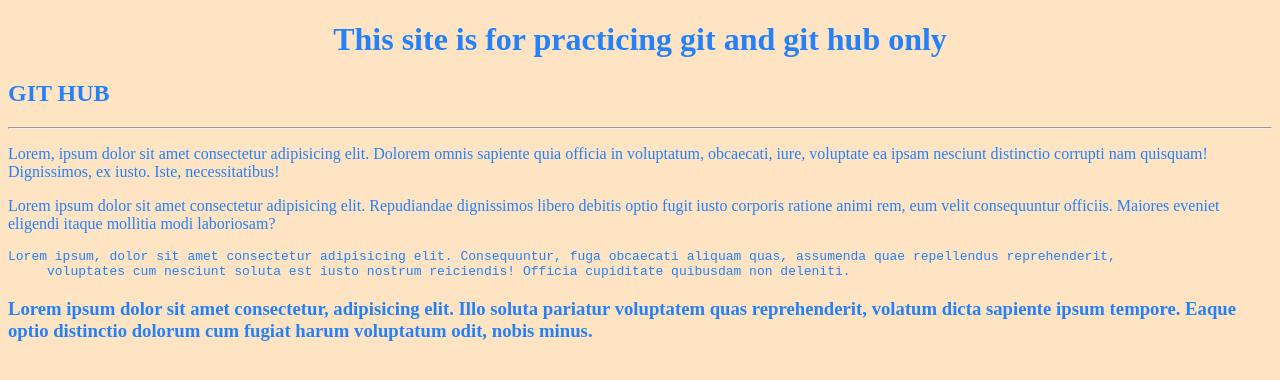
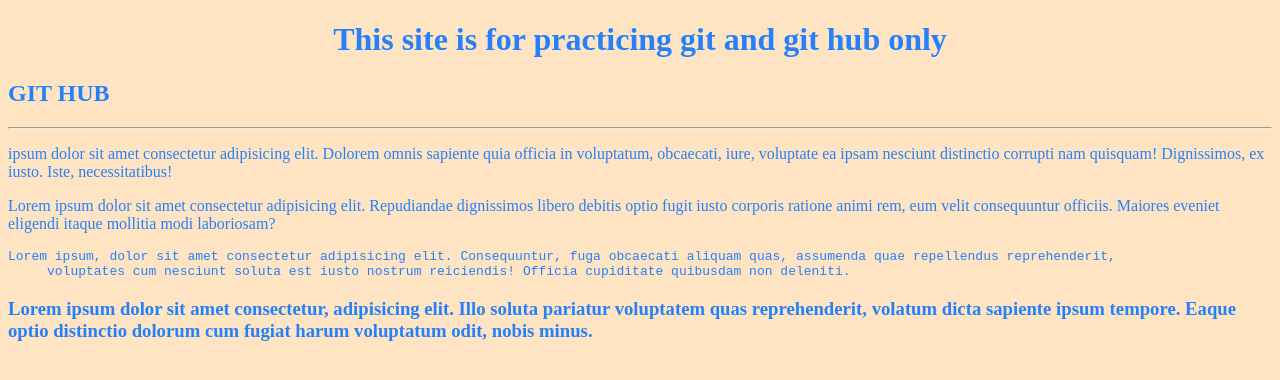
Before and after one commit to SuryaTK2007/Git-Hub, a plain HTML site: page index.html in a window 1280 px wide. Drawn offline with Linux system fonts and the light colour scheme.

Commit message:
Third commit

```diff
--- a/index.html
+++ b/index.html
@@ -9,7 +9,7 @@
 <body>
     <h1>This site is for practicing git and git hub only</h1>
     <h2>GIT HUB</h2><hr>
-    <p>Lorem, ipsum dolor sit amet consectetur adipisicing elit. Dolorem omnis sapiente quia officia in voluptatum, obcaecati, iure, voluptate ea ipsam nesciunt distinctio corrupti nam quisquam! Dignissimos, ex iusto. Iste, necessitatibus!</p>
+    <p>ipsum dolor sit amet consectetur adipisicing elit. Dolorem omnis sapiente quia officia in voluptatum, obcaecati, iure, voluptate ea ipsam nesciunt distinctio corrupti nam quisquam! Dignissimos, ex iusto. Iste, necessitatibus!</p>
     <p>Lorem ipsum dolor sit amet consectetur adipisicing elit. Repudiandae dignissimos libero debitis optio fugit iusto corporis ratione animi rem, eum velit consequuntur officiis. Maiores eveniet eligendi itaque mollitia modi laboriosam?</p>
     <pre>Lorem ipsum, dolor sit amet consectetur adipisicing elit. Consequuntur, fuga obcaecati aliquam quas, assumenda quae repellendus reprehenderit,
      voluptates cum nesciunt soluta est iusto nostrum reiciendis! Officia cupiditate quibusdam non deleniti.</pre>
```
